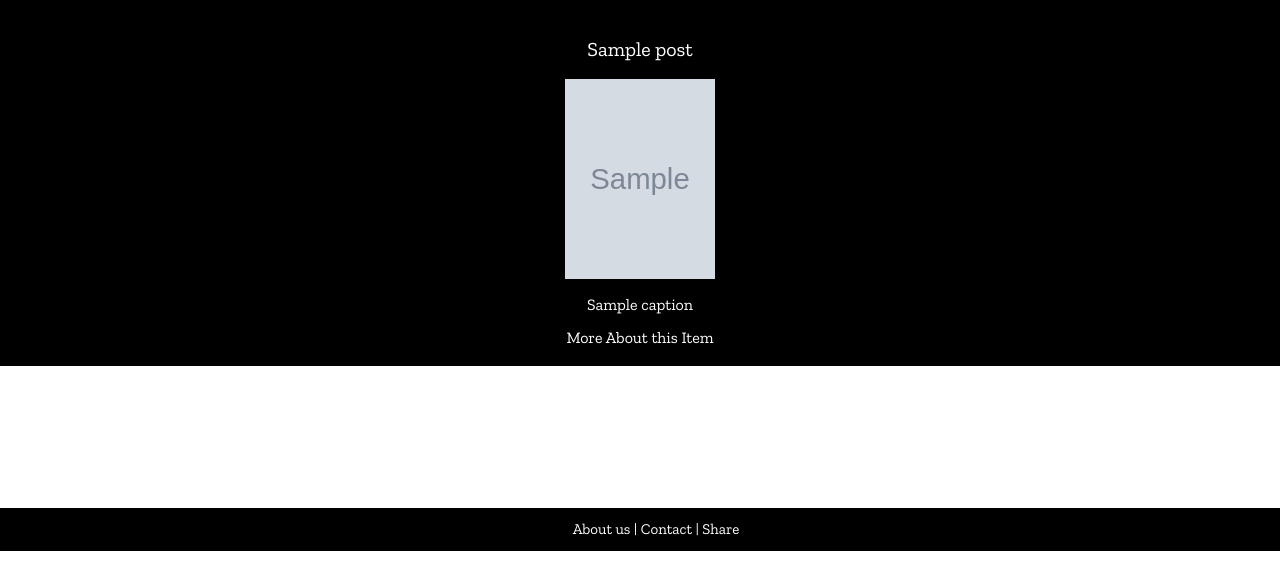
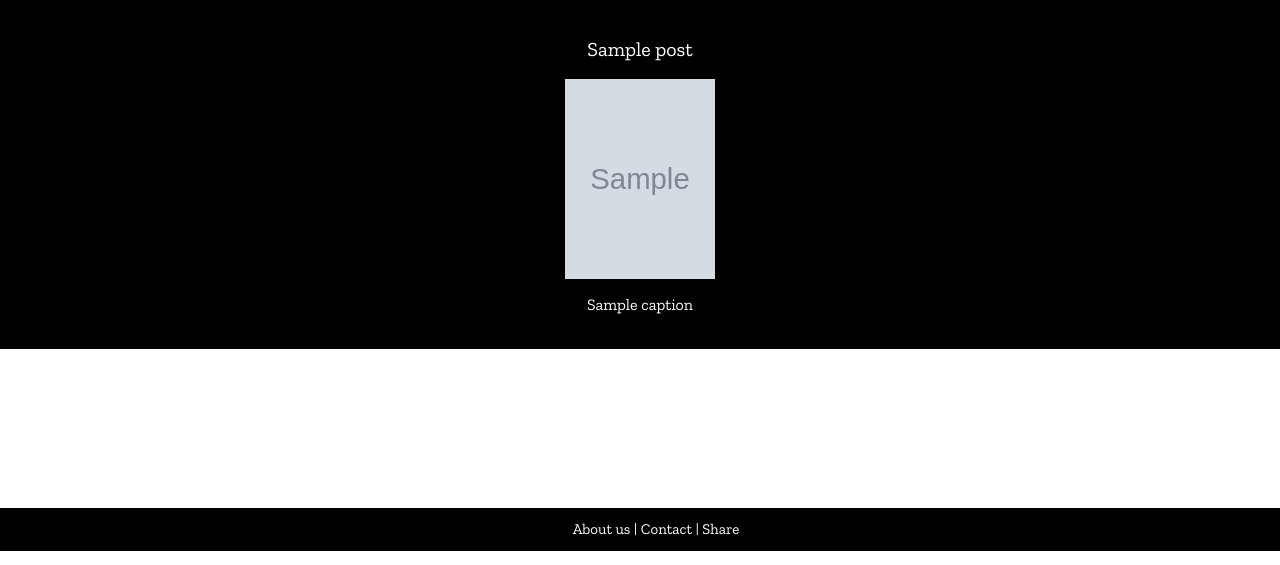
Before and after one commit to gacrodri/social-change, a Python web app: template templates/welcome.html in a window 1280 px wide. Shown: the part 249-814 px from the top of the page. Run offline with Jinja, Linux system fonts and the light colour scheme; the template is opened without the code that fills it: most values are stand-ins (such as "Sample title", 1, 10 or a date in 2020); grey boxes marked "Sample" are stand-in pictures; some web fonts are replaced.

Commit message:
Got rid of the more abt this post link and added it to the title

```diff
--- a/templates/welcome.html
+++ b/templates/welcome.html
@@ -42,10 +42,9 @@
     <div id = "postformat" class="content-item red">
       {% for post in everyones_items %}
         <div class="grid">
-          <p id="title"><a href="/details?item_id={{post.key.id()}}">{{post.title}}</a></p>
+          <p id="title"><a href="/details?item={{post.key.urlsafe()}}">{{post.title}}</a></p>
           <img id="images" src="{{post.image_url}}">
           <p>{{post.caption}}</p>
-          <a href="/details?item={{post.key.urlsafe()}}">More About this Item</a>
         </div>
       {% endfor %}
 
```
